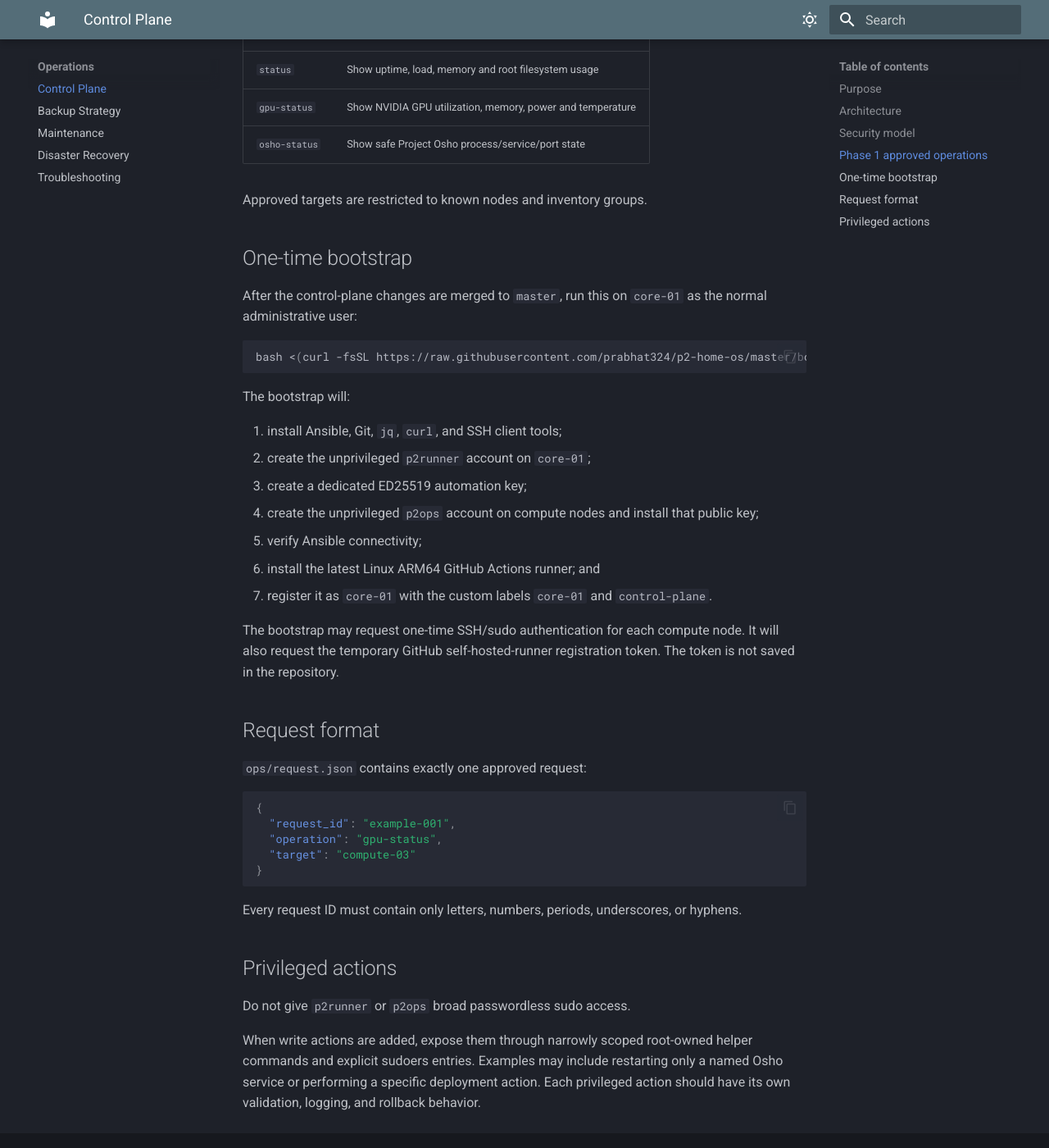
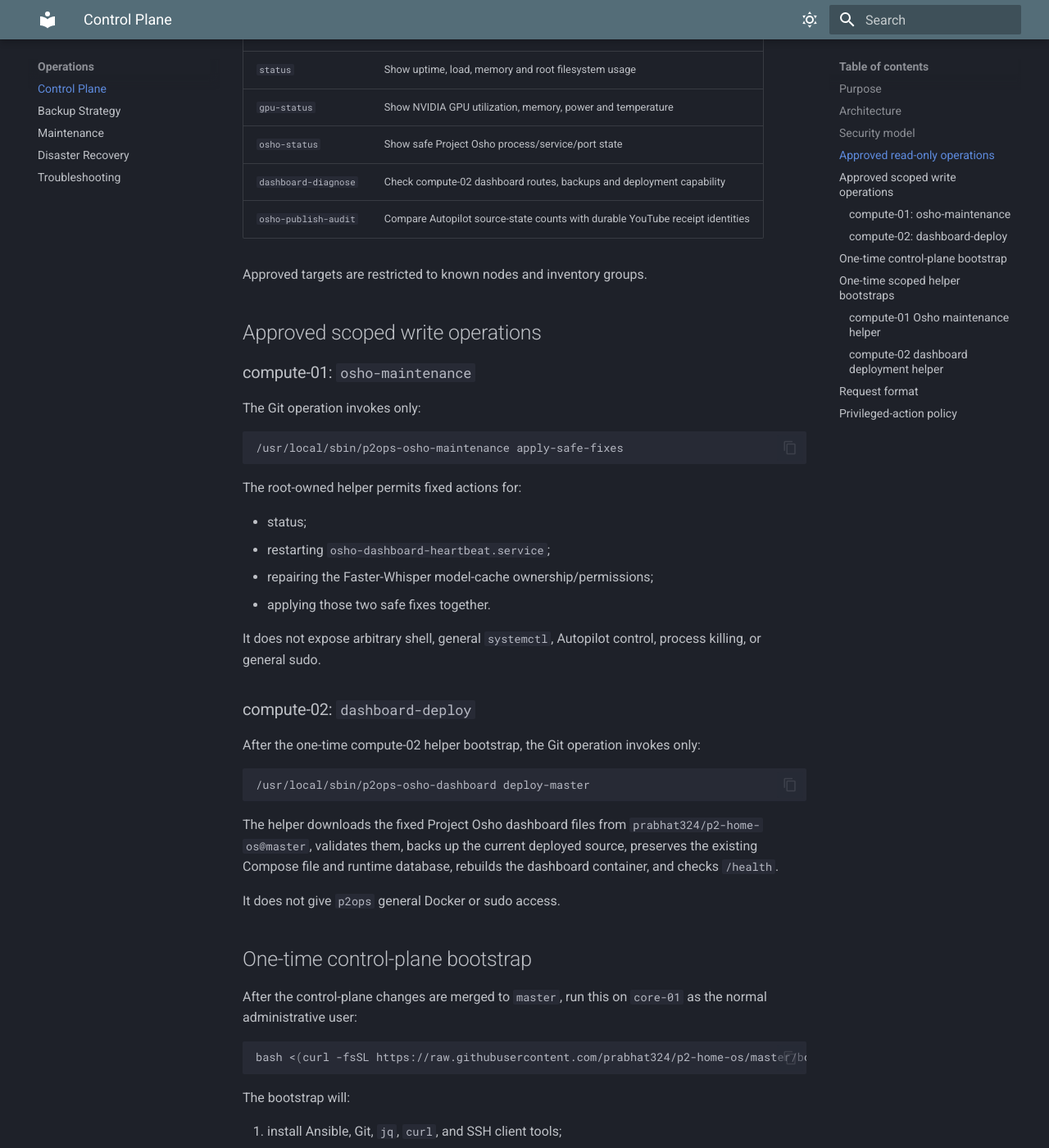
Before and after one commit to prabhat324/p2-home-os, an MkDocs documentation site: the page built from docs/08-maintenance/control-plane.md, in a window 1280 px wide and 1400 px high, scrolled down 1485 px. Shown: the whole window at 82% size. Built offline with MkDocs 1.6.1 and Material for MkDocs 9.7.7, drawn with Linux system fonts in a browser that asks for light colours; some of the changed text lies outside the part shown.

Commit message:
docs: record scoped Osho control-plane write operations

````diff
--- a/docs/08-maintenance/control-plane.md
+++ b/docs/08-maintenance/control-plane.md
@@ -33,16 +33,16 @@ This repository is public, so the control path is intentionally constrained.
 - The self-hosted runner runs as the dedicated local account `p2runner`.
 - `p2runner` is not granted sudo privileges by the bootstrap.
 - Remote Ansible sessions use the dedicated account `p2ops`.
-- `p2ops` is not granted sudo privileges by the bootstrap.
+- `p2ops` is not granted broad sudo privileges.
 - No SSH port is exposed to the Internet for ChatGPT.
 - No credentials, private keys, registration tokens, or command results are committed to the repository.
 - The workflow only triggers when `ops/request.json` changes on the `ops-control` branch.
 - The dispatcher rejects arbitrary shell commands and unknown targets.
-- Phase 1 operations are read-only.
+- Privileged operations are exposed only through root-owned fixed-action helpers and exact sudoers entries.
 
-GitHub Actions logs for this public repository can reveal the output of the approved status checks. Keep approved operations limited to non-sensitive operational data. A future private operations repository or MCP service is preferred before enabling broader or privileged actions.
+GitHub Actions logs for this public repository can reveal the output of approved checks. Keep operations limited to non-sensitive operational data.
 
-## Phase 1 approved operations
+## Approved read-only operations
 
 | Operation | Purpose |
 | --- | --- |
@@ -50,10 +50,43 @@ GitHub Actions logs for this public repository can reveal the output of the appr
 | `status` | Show uptime, load, memory and root filesystem usage |
 | `gpu-status` | Show NVIDIA GPU utilization, memory, power and temperature |
 | `osho-status` | Show safe Project Osho process/service/port state |
+| `dashboard-diagnose` | Check compute-02 dashboard routes, backups and deployment capability |
+| `osho-publish-audit` | Compare Autopilot source-state counts with durable YouTube receipt identities |
 
 Approved targets are restricted to known nodes and inventory groups.
 
-## One-time bootstrap
+## Approved scoped write operations
+
+### compute-01: `osho-maintenance`
+
+The Git operation invokes only:
+
+```text
+/usr/local/sbin/p2ops-osho-maintenance apply-safe-fixes
+```
+
+The root-owned helper permits fixed actions for:
+
+- status;
+- restarting `osho-dashboard-heartbeat.service`;
+- repairing the Faster-Whisper model-cache ownership/permissions;
+- applying those two safe fixes together.
+
+It does not expose arbitrary shell, general `systemctl`, Autopilot control, process killing, or general sudo.
+
+### compute-02: `dashboard-deploy`
+
+After the one-time compute-02 helper bootstrap, the Git operation invokes only:
+
+```text
+/usr/local/sbin/p2ops-osho-dashboard deploy-master
+```
+
+The helper downloads the fixed Project Osho dashboard files from `prabhat324/p2-home-os@master`, validates them, backs up the current deployed source, preserves the existing Compose file and runtime database, rebuilds the dashboard container, and checks `/health`.
+
+It does not give `p2ops` general Docker or sudo access.
+
+## One-time control-plane bootstrap
 
 After the control-plane changes are merged to `master`, run this on `core-01` as the normal administrative user:
 
@@ -73,6 +106,35 @@ The bootstrap will:
 
 The bootstrap may request one-time SSH/sudo authentication for each compute node. It will also request the temporary GitHub self-hosted-runner registration token. The token is not saved in the repository.
 
+## One-time scoped helper bootstraps
+
+### compute-01 Osho maintenance helper
+
+Install locally on compute-01 as `psquare`:
+
+```bash
+cd ~/projects/p2-home-os
+bash bootstrap/compute/install-osho-maintenance-helper.sh
+```
+
+### compute-02 dashboard deployment helper
+
+Install locally on compute-02 as `psquare`:
+
+```bash
+curl -fsSL https://raw.githubusercontent.com/prabhat324/p2-home-os/master/bootstrap/compute/install-osho-dashboard-helper.sh \
+  | bash
+```
+
+To install it and perform the first dashboard deploy in the same local bootstrap:
+
+```bash
+curl -fsSL https://raw.githubusercontent.com/prabhat324/p2-home-os/master/bootstrap/compute/install-osho-dashboard-helper.sh \
+  | OSHO_DASHBOARD_DEPLOY_NOW=1 bash
+```
+
+After these one-time installs, the corresponding approved actions can be triggered through GitHub without interactive SSH administration.
+
 ## Request format
 
 `ops/request.json` contains exactly one approved request:
@@ -87,8 +149,15 @@ The bootstrap may request one-time SSH/sudo authentication for each compute node
 
 Every request ID must contain only letters, numbers, periods, underscores, or hyphens.
 
-## Privileged actions
+## Privileged-action policy
 
 Do not give `p2runner` or `p2ops` broad passwordless sudo access.
 
-When write actions are added, expose them through narrowly scoped root-owned helper commands and explicit sudoers entries. Examples may include restarting only a named Osho service or performing a specific deployment action. Each privileged action should have its own validation, logging, and rollback behavior.
+Every write action must use a narrowly scoped root-owned helper and explicit sudoers command entries. Each helper should:
+
+1. accept only fixed action names;
+2. reject arbitrary arguments;
+3. operate only on predefined services/paths;
+4. validate inputs and configuration before changes;
+5. preserve or create rollback state where practical; and
+6. emit enough non-sensitive output for GitHub Actions verification.
````
